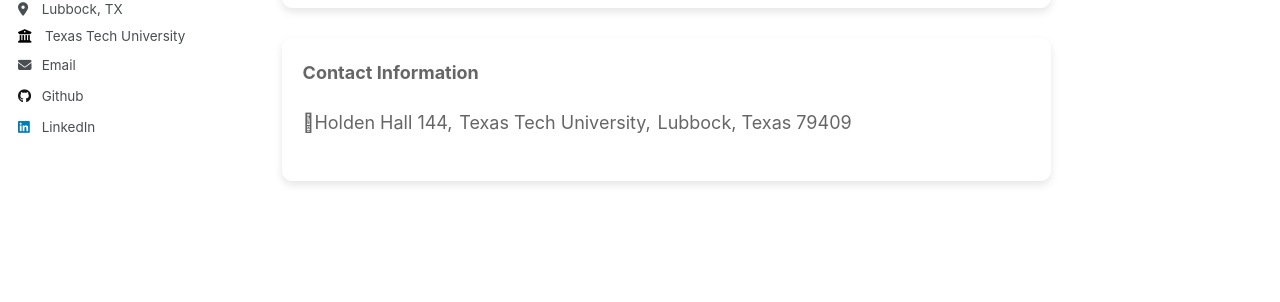
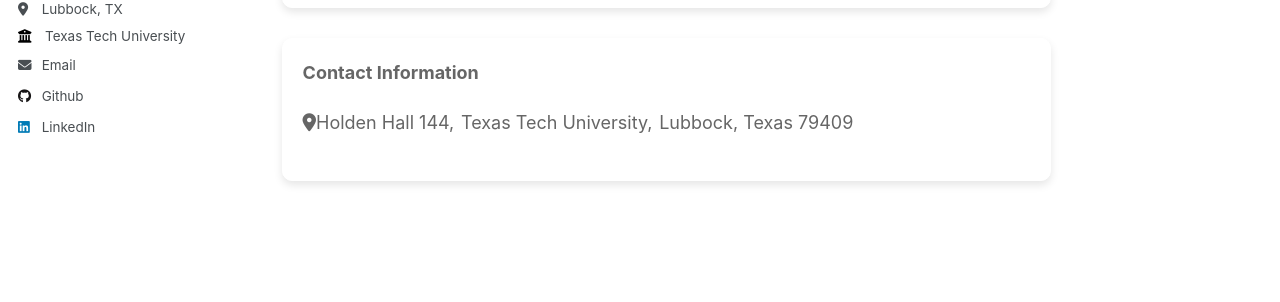
Before and after one commit to yiran-zheng/yiran-zheng.github.io, a Jekyll site: the page built from _pages/about.md, in a window 1280 px wide and 956 px high. Shown: the part 364-666 px from the top of the window. Built offline with Jekyll 4.4.1, drawn with Linux system fonts in a browser that asks for light colours; part of the change alters nothing that is shown.

Commit message:
Update about.md

```diff
--- a/_pages/about.md
+++ b/_pages/about.md
@@ -24,7 +24,7 @@ redirect_from:
     <div style="flex: 2;font-size: 18px;color: #666666;">
       <p><strong>Contact Information</strong></p>
       <p>
-      &#xf3c5;Holden Hall 144,
+      <i class='fas fa-map-marker-alt'></i>Holden Hall 144,
       Texas Tech University,
       Lubbock, Texas 79409
       </p>
```
